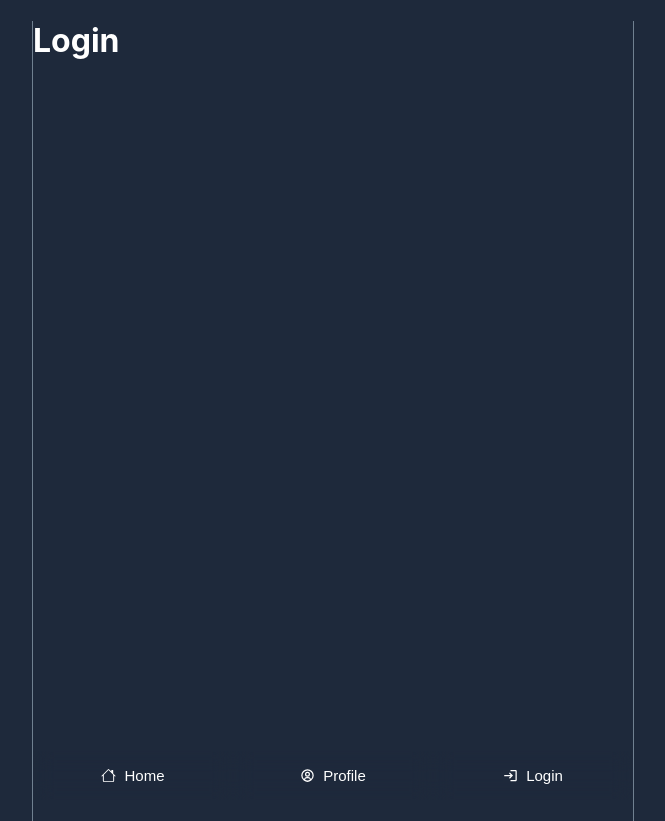
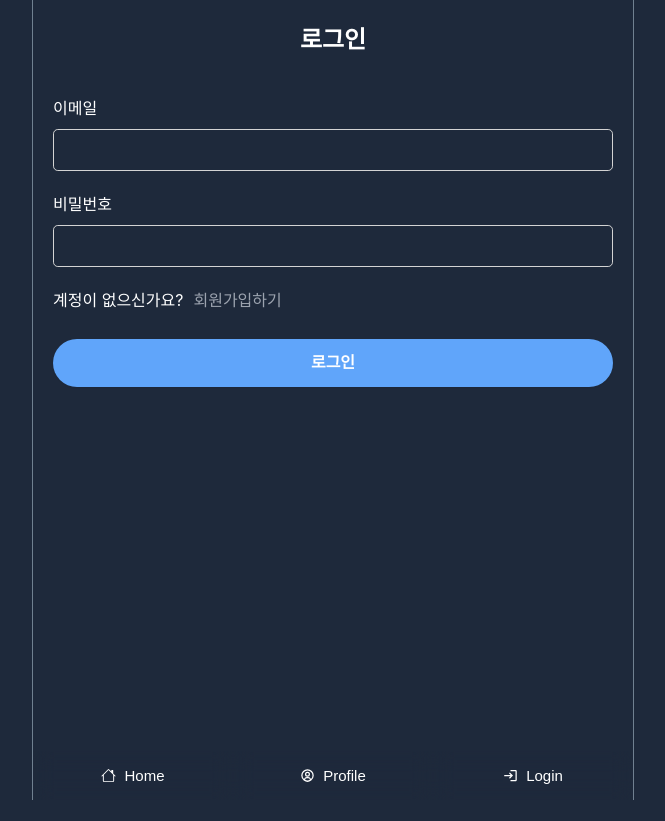
Before and after one commit to jamie-jungah/react-twitter-clone, a React (Create React App) app: page /users/login in a window 1280 px wide. Shown: the whole page, without its empty margins (307-972 px from the left). After the commit the page ends 800 px from the top, so only its background shows below. Built offline with nearby package versions, Linux system fonts and the light colour scheme; no server answers.

Commit message:
feat: Firebase Auth 로그인

```diff
--- a/src/App.tsx
+++ b/src/App.tsx
@@ -30,7 +30,12 @@
 
   return (
     <Layout>
-      <ToastContainer />
+      <ToastContainer
+        theme='dark'
+        autoClose={1000}
+        hideProgressBar
+        newestOnTop
+      />
       {init ? <Router isAuthenticated={isAuthenticated} /> : <Loader />}
     </Layout>
   );
--- a/src/components/Menu.tsx
+++ b/src/components/Menu.tsx
@@ -4,10 +4,14 @@
 import { MdLogout, MdLogin } from 'react-icons/md';
 import { useContext } from 'react';
 import AuthContext from 'context/AuthContext';
+import { getAuth, signOut } from 'firebase/auth';
+import { app } from 'firebaseApp';
+import { toast } from 'react-toastify';
 
 export default function MenuList() {
   const { user } = useContext(AuthContext);
   const navigate = useNavigate();
+
   return (
     <div className='footer'>
       <div className='footer__grid'>
@@ -25,7 +29,14 @@
             Login
           </button>
         ) : (
-          <button type='button' onClick={() => navigate('/')}>
+          <button
+            type='button'
+            onClick={async () => {
+              const auth = getAuth(app);
+              await signOut(auth);
+              toast.success('로그아웃 되었습니다.');
+            }}
+          >
             <MdLogout />
             Logout
           </button>
--- a/src/components/Router.tsx
+++ b/src/components/Router.tsx
@@ -35,7 +35,7 @@
         <>
           <Route path='/users/login' element={<LoginPage />} />
           <Route path='/users/signup' element={<SignupPage />} />
-          {/* <Route path='*' element={<Navigate replace to='/users/login' />} /> */}
+          <Route path='*' element={<Navigate replace to='/users/login' />} />
         </>
       )}
     </Routes>
--- a/src/components/loader/Loader.module.scss
+++ b/src/components/loader/Loader.module.scss
@@ -8,7 +8,7 @@
   right: 0;
   top: 0;
   bottom: 0;
-  margin: auth;
+  margin: auto;
   border: 5px solid $primaryColor;
   border-bottom-color: transparent;
   border-radius: 50%;
--- a/src/components/users/LoginForm.tsx
+++ b/src/components/users/LoginForm.tsx
@@ -1,7 +1,102 @@
+import { useState } from 'react';
+import { Link, useNavigate } from 'react-router-dom';
+import { getAuth, signInWithEmailAndPassword } from 'firebase/auth';
+import { app } from 'firebaseApp';
+import { toast } from 'react-toastify';
+
 export default function LoginForm() {
+  const [error, setError] = useState<string>('');
+  const [email, setEmail] = useState<string>('');
+  const [password, setPassword] = useState<string>('');
+  const navigate = useNavigate();
+
+  const onSubmit = async (e: any) => {
+    e.preventDefault();
+    try {
+      const auth = getAuth(app);
+      await signInWithEmailAndPassword(auth, email, password);
+      navigate('/');
+      toast.success('성공적으로 로그인이 되었습니다.');
+    } catch (error: any) {
+      toast.error(error?.code);
+    }
+  };
+
+  const onChange = (e: React.ChangeEvent<HTMLInputElement>) => {
+    const {
+      target: { name, value },
+    } = e;
+
+    if (name === 'email') {
+      setEmail(value);
+      const validRegex =
+        /^[a-zA-Z0-9.!#$%&'*+/=?^_`{|}~-]+@[a-zA-Z0-9-]+(?:\.[a-zA-Z0-9-]+)*$/;
+
+      if (!value?.match(validRegex)) {
+        setError('이메일 형식이 올바르지 않습니다.');
+      } else {
+        setError('');
+      }
+    }
+
+    if (name === 'password') {
+      setPassword(value);
+
+      if (value?.length < 8) {
+        setError('비밀번호는 8자리 이상 입력해주세요.');
+      } else {
+        setError('');
+      }
+    }
+  };
+
   return (
-    <>
-      <h1>Login</h1>
-    </>
+    <form className='form form--lg' onSubmit={onSubmit}>
+      <div className='form__title'>로그인</div>
+      <div className='form__block'>
+        <label htmlFor='email'>이메일</label>
+        <input
+          type='text'
+          name='email'
+          id='email'
+          value={email}
+          required
+          onChange={onChange}
+        />
+      </div>
+      <div className='form__block'>
+        <label htmlFor='password'>비밀번호</label>
+        <input
+          type='password'
+          name='password'
+          id='password'
+          value={password}
+          required
+          onChange={onChange}
+        />
+      </div>
+
+      {error && error.length > 0 && (
+        <div className='form__block'>
+          <div className='form__error'>{error}</div>
+        </div>
+      )}
+
+      <div className='form__block'>
+        계정이 없으신가요?
+        <Link to='/users/signup' className='form__link'>
+          회원가입하기
+        </Link>
+      </div>
+      <div className='form__block--lg'>
+        <button
+          type='submit'
+          className='form__btn--submit'
+          disabled={error?.length > 0}
+        >
+          로그인
+        </button>
+      </div>
+    </form>
   );
 }
--- a/src/components/users/SignupForm.tsx
+++ b/src/components/users/SignupForm.tsx
@@ -45,7 +45,7 @@
 
       if (value?.length < 8) {
         setError('비밀번호는 8자리 이상 입력해주세요.');
-      } else if (value !== password) {
+      } else if (value !== passwordConfirmation) {
         setError('비밀번호와 비밀번호 확인 값이 다릅니다.');
       } else {
         setError('');
@@ -93,7 +93,7 @@
       <div className='form__block'>
         <label htmlFor='password_confirmation'>비밀번호 확인</label>
         <input
-          type='password_confirmation'
+          type='password'
           name='password_confirmation'
           id='password_confirmation'
           value={passwordConfirmation}
@@ -110,14 +110,14 @@
 
       <div className='form__block'>
         계정이 있으신가요?
-        <Link to='/login' className='form__link'>
+        <Link to='/users/login' className='form__link'>
           로그인하기
         </Link>
       </div>
-      <div className='form__block'>
+      <div className='form__block--lg'>
         <button
           type='submit'
-          className='form__btn-submit'
+          className='form__btn--submit'
           disabled={error?.length > 0}
         >
           회원가입
--- a/src/index.scss
+++ b/src/index.scss
@@ -277,7 +277,7 @@
     margin-top: 20px;
   }
 
-  &__btn-submit {
+  &__btn--submit {
     @extend .button;
     width: 100%;
     height: 48px;
--- a/src/index.tsx
+++ b/src/index.tsx
@@ -2,12 +2,15 @@
 import './index.scss';
 import App from './App';
 import { BrowserRouter } from 'react-router-dom';
+import { AuthContextProvider } from 'context/AuthContext';
 
 const root = ReactDOM.createRoot(
   document.getElementById('root') as HTMLElement
 );
 root.render(
-  <BrowserRouter>
-    <App />
-  </BrowserRouter>
+  <AuthContextProvider>
+    <BrowserRouter>
+      <App />
+    </BrowserRouter>
+  </AuthContextProvider>
 );
```
Also changed, not shown: src/context/AuthContext.tsx (+4 -3 lines).
